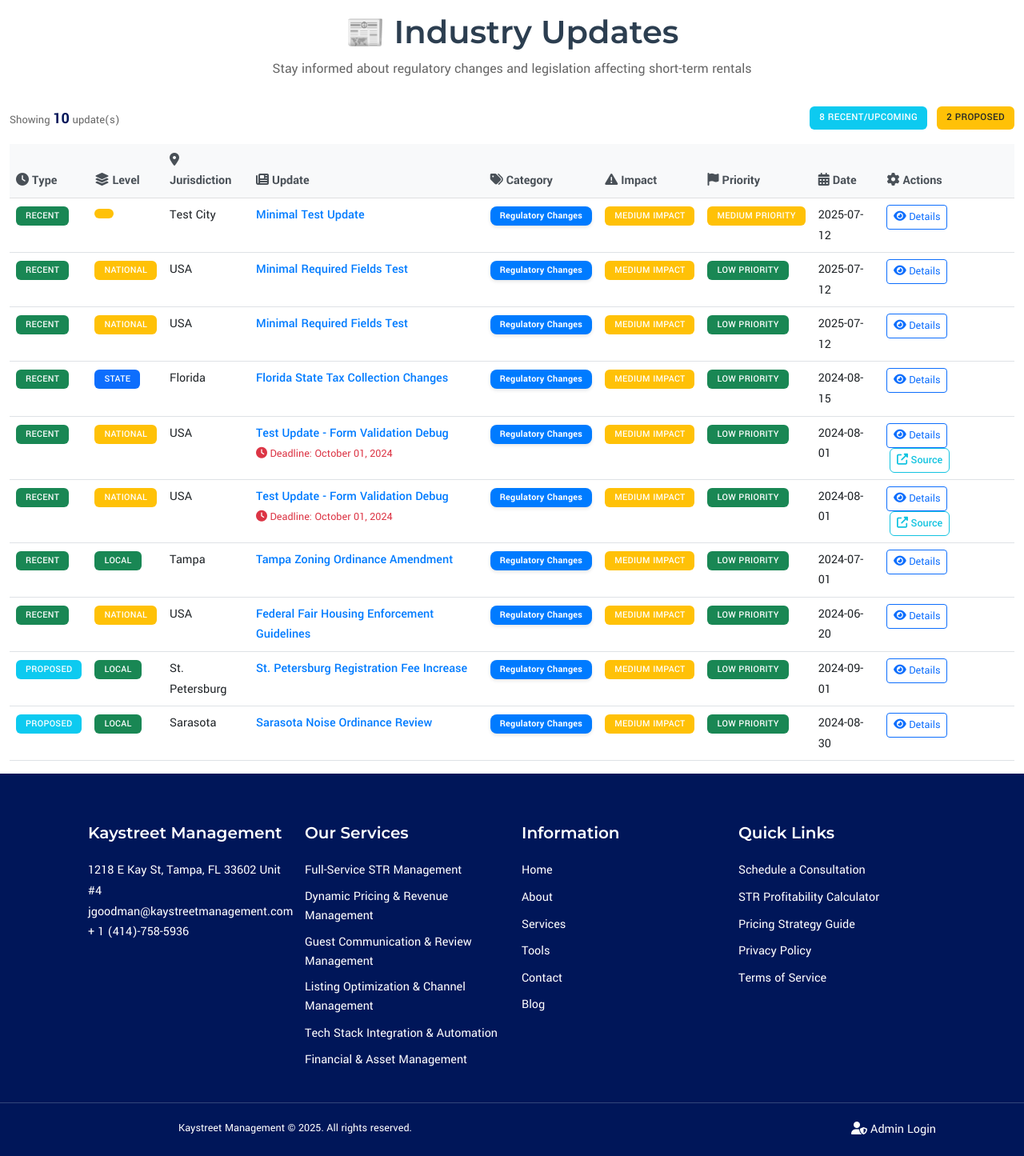
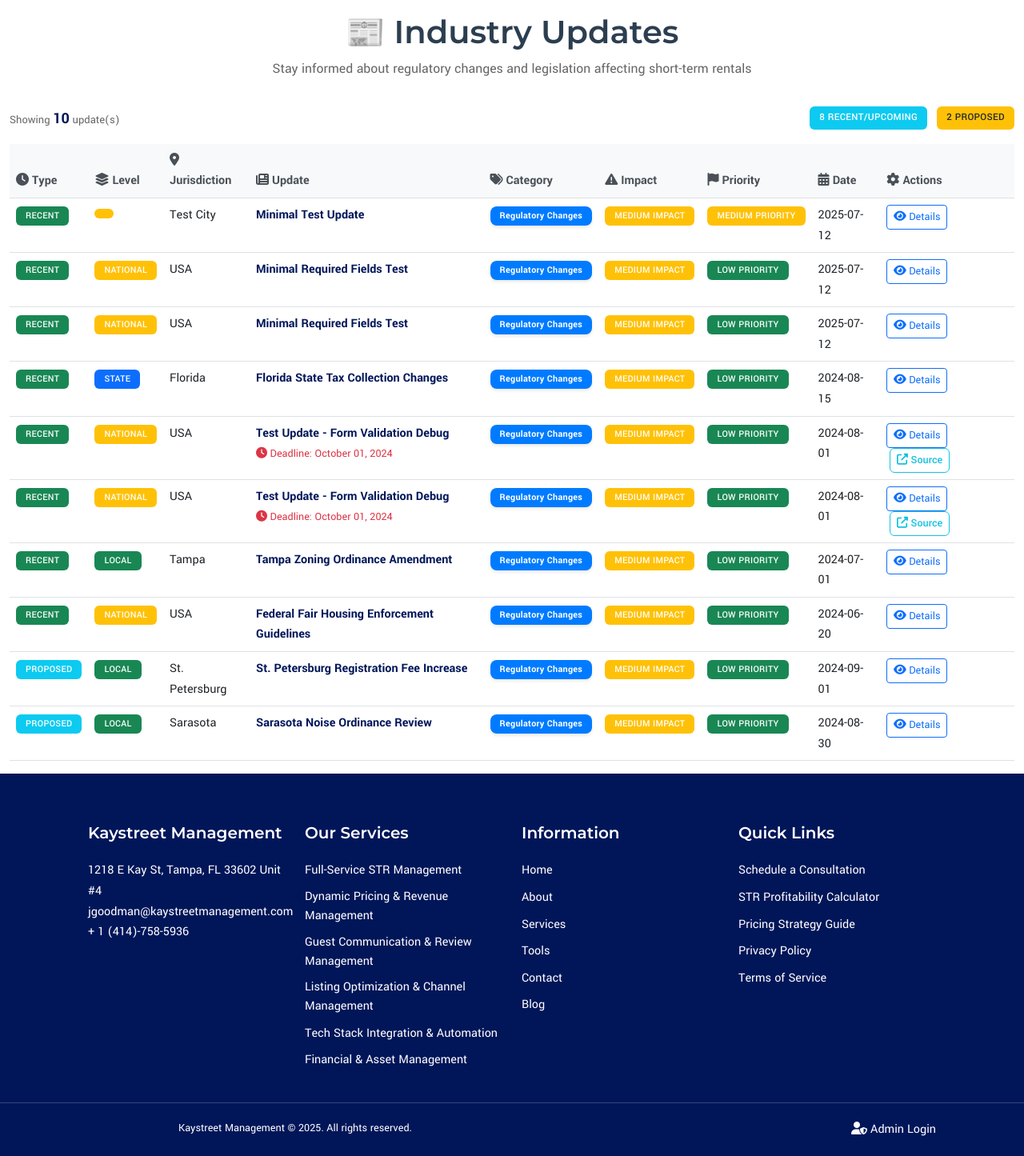
Before and after one commit to jake-goodman528/legal-tracker, a Flask app: page /updates in a window 1280 px wide. Shown: the part 106-1551 px from the top of the page at 80% size. Run offline with Flask 3, Linux system fonts and the light colour scheme; some libraries are stand-ins or nearby versions.

Commit message:
Fix title link colors to match regulations table exactly
- Add specific CSS rules for updates-table title-cell links
- Use exact same colors as regulations table (dark navy and cyan)
- Add priority declarations to ensure proper styling override
- Both tables now have identical title link appearance

```diff
--- a/templates/updates.html
+++ b/templates/updates.html
@@ -260,6 +260,18 @@
     text-decoration: underline !important;
 }
 
+/* Match regulations table specific styling exactly */
+.updates-table .title-cell a {
+    color: #001659 !important;
+    font-weight: 600;
+    text-decoration: none;
+}
+
+.updates-table .title-cell a:hover {
+    color: #12C3E0 !important;
+    text-decoration: underline;
+}
+
 .category-badge {
     font-size: 0.75rem;
 }
```
